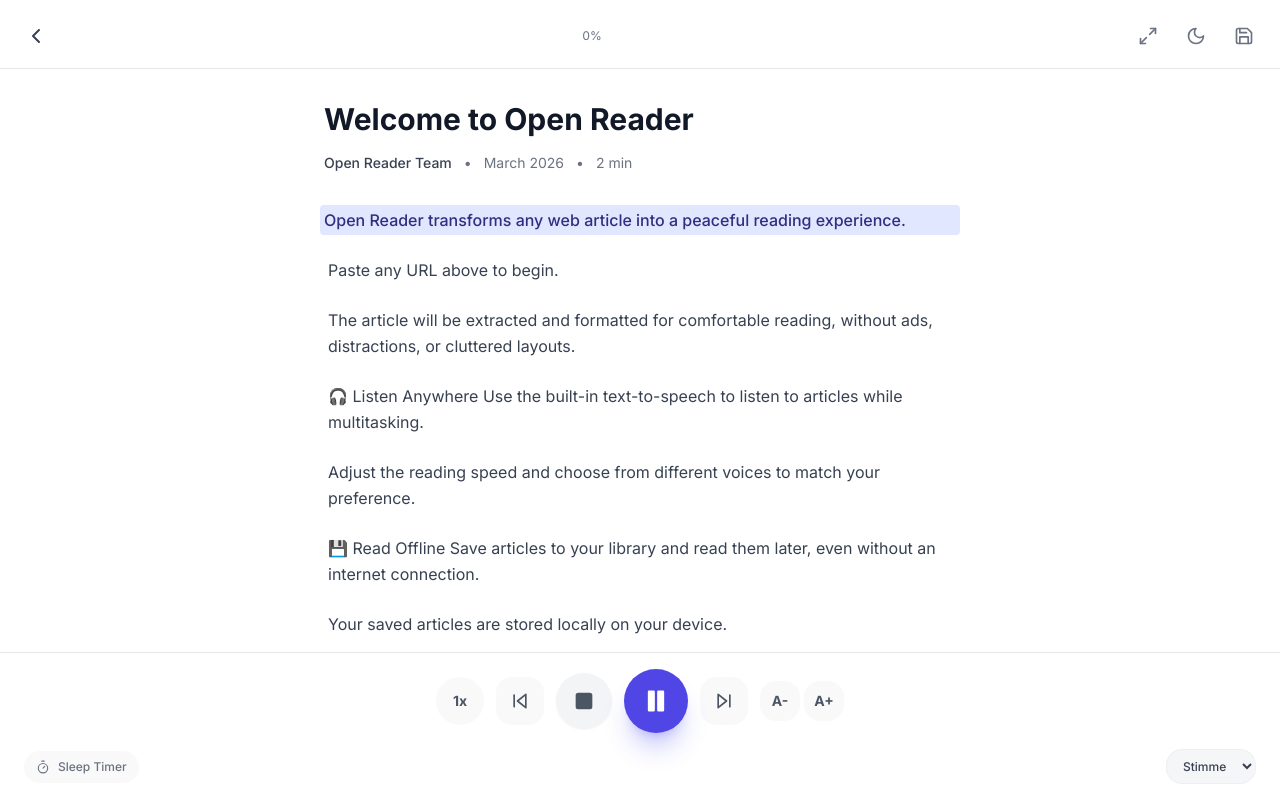
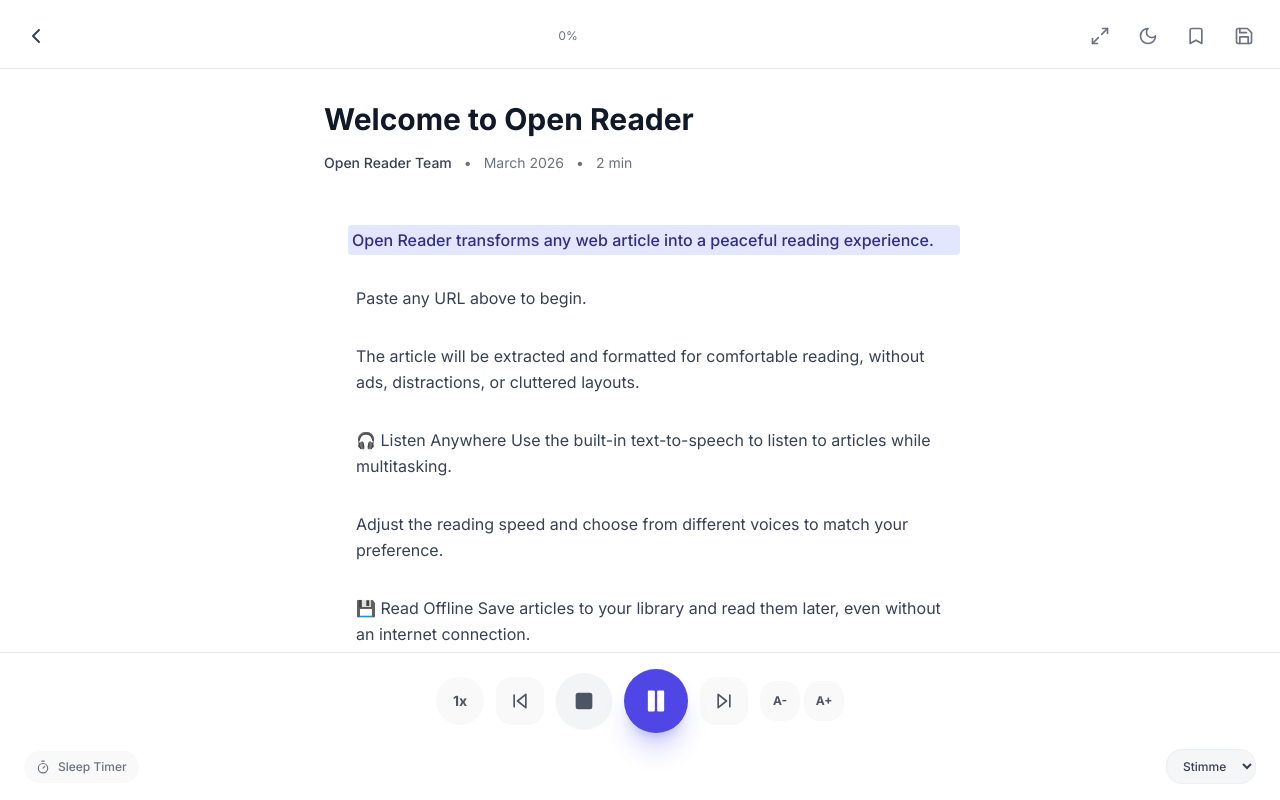
Before and after one commit to hendr15k/open-reader, a React (Vite) app: page / in a window 1280 px wide. Both pictures are taken after a click on the button 640 px from the left and 310 px from the top of the page. Built offline with nearby package versions, Linux system fonts and the light colour scheme.

Commit message:
v2.3: Bookmarks + Bookmark-Indikator im Reader
- Lesezeichen-Button bei jedem Satz (hover zeigt Bookmark-Icon)
- Bookmarked Satze im Header als 🔖 Counter
- Bookmarks in IndexedDB persistent (bookmarks store)

```diff
--- a/src/components/ArticleView.tsx
+++ b/src/components/ArticleView.tsx
@@ -1,7 +1,7 @@
 import { useState, useEffect, useRef } from 'react';
 import {
   Play, Pause, Square, Save, ChevronLeft,
-  SkipBack, SkipForward, Moon, Timer, Maximize2, Minimize2
+  SkipBack, SkipForward, Moon, Timer, Maximize2, Minimize2, Bookmark
 } from 'lucide-react';
 import { Article } from '../lib/types';
 import { useTTS } from '../hooks/useTTS';
@@ -33,25 +33,20 @@
 
 export default function ArticleView({ article, onClose, onSave, isSaved }: ArticleViewProps) {
   const { state, voices, speak, pause, resume, stop, setSpeed, setVoice, setCurrentSentence, setSleepTimer, skipForward, skipBack } = useTTS();
+  const contentRef = useRef<HTMLDivElement>(null);
   const [fontSizeIndex, setFontSizeIndex] = useState(1);
-  const contentRef = useRef<HTMLDivElement>(null);
   const [showSleepMenu, setShowSleepMenu] = useState(false);
   const [showSpeedMenu, setShowSpeedMenu] = useState(false);
   const [sleepMode, setSleepMode] = useState(false);
   const [immersiveMode, setImmersiveMode] = useState(false);
+  const [showBookmarks, setShowBookmarks] = useState(false);
+  const [bookmarkedSentences, setBookmarked] = useState<Set<number>>(new Set());
+  const [readingProgress, setReadingProgress] = useState(0);
 
+  // Auto-play
   useEffect(() => { speak(article.content); }, []);
 
-  const handlePlay = () => {
-    if (state.isPlaying) pause();
-    else if (state.isPaused) resume();
-    else speak(article.content, state.currentSentence);
-  };
-
-  const handleStop = () => { stop(); setReadingProgress(0); };
-
-  const [readingProgress, setReadingProgress] = useState(0);
-
+  // Track scroll progress
   useEffect(() => {
     const el = contentRef.current;
     if (!el) return;
@@ -63,6 +58,24 @@
     el.addEventListener('scroll', handleScroll);
     return () => el.removeEventListener('scroll', handleScroll);
   }, []);
+
+  const handlePlay = () => {
+    if (state.isPlaying) pause();
+    else if (state.isPaused) resume();
+    else speak(article.content, state.currentSentence);
+  };
+
+  const handleStop = () => { stop(); };
+
+  const toggleBookmark = (idx: number, sentence: string) => {
+    const newBookmarks = new Set(bookmarkedSentences);
+    if (newBookmarks.has(idx)) {
+      newBookmarks.delete(idx);
+    } else {
+      newBookmarks.add(idx);
+    }
+    setBookmarked(newBookmarks);
+  };
 
   const increaseFontSize = () => setFontSizeIndex(prev => Math.min(FONT_SIZES.length - 1, prev + 1));
   const decreaseFontSize = () => setFontSizeIndex(prev => Math.max(0, prev - 1));
@@ -88,7 +101,7 @@
       <div className="h-1 bg-indigo-600 transition-all duration-300" style={{ width: `${progressPct}%` }} />
 
       {/* Header */}
-      <div className={`flex items-center justify-between px-4 py-3 border-b border-gray-200 dark:border-gray-800 ${sleepMode ? 'bg-gray-900 border-gray-700' : 'bg-white dark:bg-gray-900'} transition-opacity duration-300 ${immersiveMode ? 'opacity-0 pointer-events-none h-0 overflow-hidden border-0' : ''}`}>
+      <div className={`flex items-center justify-between px-4 py-3 border-b border-gray-200 dark:border-gray-800 ${sleepMode ? 'bg-gray-900 border-gray-700' : 'bg-white dark:bg-gray-900'} transition-all duration-300 ${immersiveMode ? 'opacity-0 pointer-events-none h-0 overflow-hidden border-0' : ''}`}>
         <button onClick={onClose} className="w-10 h-10 rounded-xl flex items-center justify-center hover:bg-gray-100 dark:hover:bg-gray-800">
           <ChevronLeft className="w-6 h-6 text-gray-700 dark:text-gray-300" />
         </button>
@@ -101,14 +114,20 @@
             </div>
           )}
           <span className="text-xs tabular-nums text-gray-500 dark:text-gray-400">{progressPct}%</span>
+          {bookmarkedSentences.size > 0 && (
+            <span className="text-xs text-amber-600 dark:text-amber-400 font-medium">{bookmarkedSentences.size} 🔖</span>
+          )}
         </div>
 
         <div className="flex items-center gap-2">
-          <button onClick={toggleImmersive} className={`w-10 h-10 rounded-xl flex items-center justify-center hover:bg-gray-100 dark:hover:bg-gray-800 text-gray-500 dark:text-gray-400`}>
+          <button onClick={toggleImmersive} className="w-10 h-10 rounded-xl flex items-center justify-center hover:bg-gray-100 dark:hover:bg-gray-800 text-gray-500 dark:text-gray-400">
             {immersiveMode ? <Minimize2 className="w-5 h-5" /> : <Maximize2 className="w-5 h-5" />}
           </button>
           <button onClick={toggleSleepMode} className={`w-10 h-10 rounded-xl flex items-center justify-center transition-colors ${sleepMode ? 'bg-indigo-600 text-white' : 'hover:bg-gray-100 dark:hover:bg-gray-800 text-gray-500 dark:text-gray-400'}`}>
             <Moon className="w-5 h-5" />
+          </button>
+          <button onClick={() => setShowBookmarks(!showBookmarks)} className={`w-10 h-10 rounded-xl flex items-center justify-center transition-colors ${showBookmarks ? 'bg-amber-100 dark:bg-amber-900/50 text-amber-600 dark:text-amber-400' : 'hover:bg-gray-100 dark:hover:bg-gray-800 text-gray-500 dark:text-gray-400'}`}>
+            <Bookmark className="w-5 h-5" />
           </button>
           <button onClick={onSave} className={`w-10 h-10 rounded-xl flex items-center justify-center transition-colors ${isSaved ? 'bg-indigo-100 dark:bg-indigo-900/50 text-indigo-600 dark:text-indigo-400' : 'hover:bg-gray-100 dark:hover:bg-gray-800 text-gray-500 dark:text-gray-400'}`}>
             <Save className="w-5 h-5" />
@@ -136,8 +155,20 @@
               state.sentences.map((sentence, idx) => {
                 const isCurrent = idx === state.currentSentence;
                 const isPast = idx < state.currentSentence;
+                const isBookmarked = bookmarkedSentences.has(idx);
                 return (
-                  <p key={idx} className={`leading-relaxed mb-2 transition-all duration-200 cursor-pointer rounded px-1 py-0.5 ${
+                  <div key={idx} className="flex gap-1 group items-start">
+                    {/* Bookmark button */}
+                    <button
+                      onClick={(e) => { e.stopPropagation(); toggleBookmark(idx, sentence); }}
+                      className={`flex-shrink-0 w-6 h-6 mt-1 rounded flex items-center justify-center transition-colors ${
+                        isBookmarked ? 'text-amber-500 bg-amber-100 dark:bg-amber-900/30' : 'text-transparent group-hover:text-gray-400 dark:group-hover:text-gray-500'
+                      }`}
+                    >
+                      <Bookmark className="w-3.5 h-3.5" />
+                    </button>
+                    <p
+                      className={`flex-1 leading-relaxed mb-2 transition-all duration-200 cursor-pointer rounded px-1 py-0.5 ${
                         isCurrent ? 'bg-indigo-100 dark:bg-indigo-900/40 text-indigo-900 dark:text-indigo-100 font-medium -mx-1'
                           : isPast ? (sleepMode ? 'text-gray-700' : 'text-gray-500 dark:text-gray-500')
                           : (sleepMode ? 'text-gray-600' : 'text-gray-700 dark:text-gray-300')
@@ -153,6 +184,7 @@
                         speechSynthesis.speak(u);
                       }}
                     >{sentence}</p>
+                  </div>
                 );
               })
             ) : (
@@ -205,13 +237,13 @@
 
           {/* Font Size */}
           <div className="flex items-center gap-1">
-            <button onClick={decreaseFontSize} className={`w-10 h-10 rounded-xl ${sleepMode ? 'bg-gray-800' : 'bg-gray-100/50 dark:bg-gray-800/50'} flex items-center justify-center ${sleepMode ? 'text-gray-400' : 'text-gray-600 dark:text-gray-400'} hover:bg-gray-200/50 text-sm font-bold`}>A-</button>
-            <button onClick={increaseFontSize} className={`w-10 h-10 rounded-xl ${sleepMode ? 'bg-gray-800' : 'bg-gray-100/50 dark:bg-gray-800/50'} flex items-center justify-center ${sleepMode ? 'text-gray-400' : 'text-gray-600 dark:text-gray-400'} hover:bg-gray-200/50 text-sm font-bold`}>A+</button>
+            <button onClick={() => setFontSizeIndex(p => Math.max(0, p - 1))} className={`w-10 h-10 rounded-xl ${sleepMode ? 'bg-gray-800' : 'bg-gray-100/50 dark:bg-gray-800/50'} flex items-center justify-center ${sleepMode ? 'text-gray-400' : 'text-gray-600 dark:text-gray-400'} hover:bg-gray-200/50 text-xs font-bold`}>A-</button>
+            <button onClick={() => setFontSizeIndex(p => Math.min(FONT_SIZES.length - 1, p + 1))} className={`w-10 h-10 rounded-xl ${sleepMode ? 'bg-gray-800' : 'bg-gray-100/50 dark:bg-gray-800/50'} flex items-center justify-center ${sleepMode ? 'text-gray-400' : 'text-gray-600 dark:text-gray-400'} hover:bg-gray-200/50 text-xs font-bold`}>A+</button>
           </div>
         </div>
 
         {/* Secondary Controls */}
-        <div className={`flex items-center justify-between px-6 pb-4 transition-opacity duration-300 ${immersiveMode ? 'opacity-0 pointer-events-none h-0 overflow-hidden' : ''}`}>
+        <div className={`flex items-center justify-between px-6 pb-4 transition-all duration-300 ${immersiveMode ? 'opacity-0 pointer-events-none h-0 overflow-hidden' : ''}`}>
           {/* Sleep Timer */}
           <div className="relative">
             <button onClick={() => setShowSleepMenu(!showSleepMenu)} className={`flex items-center gap-2 px-3 py-2 rounded-xl ${state.sleepTimerMinutes ? 'bg-indigo-100 dark:bg-indigo-900/50 text-indigo-600 dark:text-indigo-400' : sleepMode ? 'bg-gray-800 text-gray-400' : 'bg-gray-100/50 dark:bg-gray-800/50 text-gray-500 dark:text-gray-400'} text-xs font-medium`}>
--- a/src/lib/storage.ts
+++ b/src/lib/storage.ts
@@ -1,8 +1,8 @@
 import { openDB, type IDBPDatabase } from 'idb';
-import type { Article } from './types';
+import type { Article, Bookmark } from './types';
 
 const DB_NAME = 'open-reader-db';
-const DB_VERSION = 2;
+const DB_VERSION = 3;
 
 let db: IDBPDatabase | null = null;
 
@@ -19,6 +19,11 @@
       if (oldVersion < 2) {
         if (!database.objectStoreNames.contains('files')) {
           database.createObjectStore('files', { keyPath: 'id' });
+        }
+      }
+      if (oldVersion < 3) {
+        if (!database.objectStoreNames.contains('bookmarks')) {
+          database.createObjectStore('bookmarks', { keyPath: 'id' });
         }
       }
     },
@@ -100,3 +105,29 @@
   const article = await database.get('articles', url);
   return !!article;
 }
+
+// Bookmark functions
+export async function getAllBookmarks(): Promise<Bookmark[]> {
+  const database = await getDB();
+  return database.getAll('bookmarks');
+}
+
+export async function getBookmarksForArticle(articleId: string): Promise<Bookmark[]> {
+  const all = await getAllBookmarks();
+  return all.filter(b => b.articleId === articleId);
+}
+
+export async function addBookmark(bookmark: Bookmark): Promise<void> {
+  const database = await getDB();
+  await database.put('bookmarks', bookmark);
+}
+
+export async function removeBookmark(id: string): Promise<void> {
+  const database = await getDB();
+  await database.delete('bookmarks', id);
+}
+
+export async function getBookmarkCount(): Promise<number> {
+  const database = await getDB();
+  return (await database.getAllKeys('bookmarks')).length;
+}
```
Also changed, not shown: src/lib/types.ts (+8 -0 lines), 1 other file (tests, documents, lock files or other folders). Lines whose indentation alone changed are shown as unchanged.
